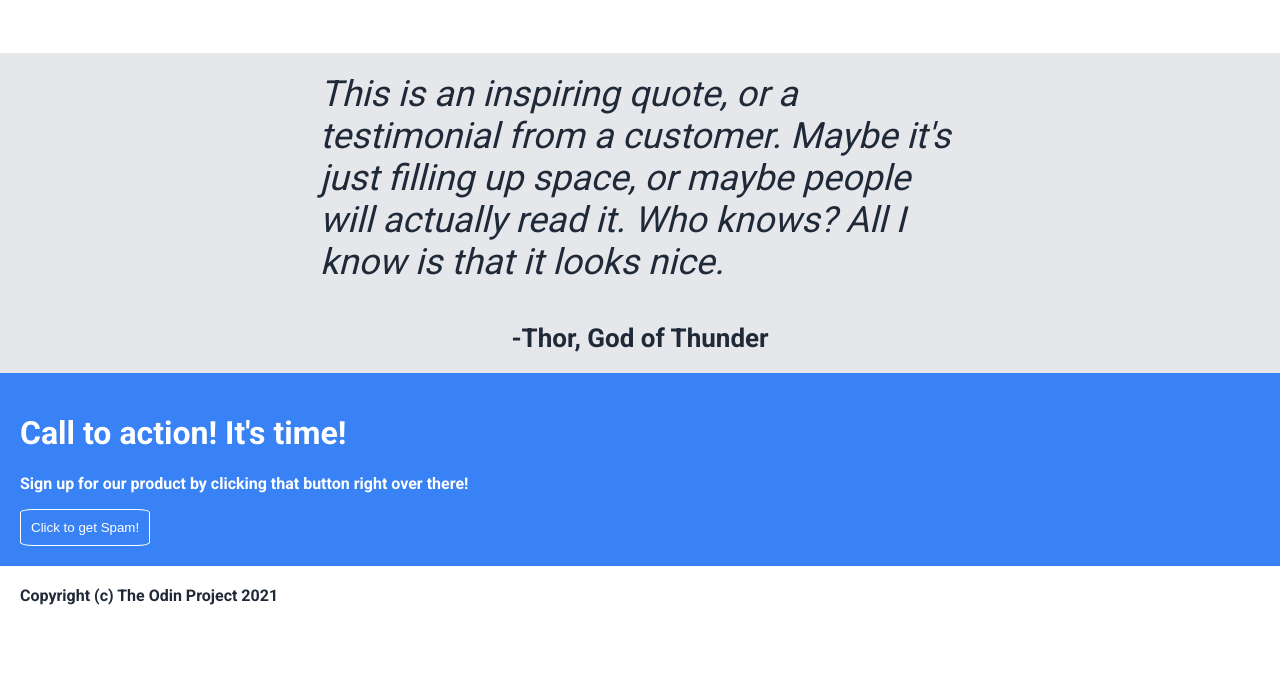
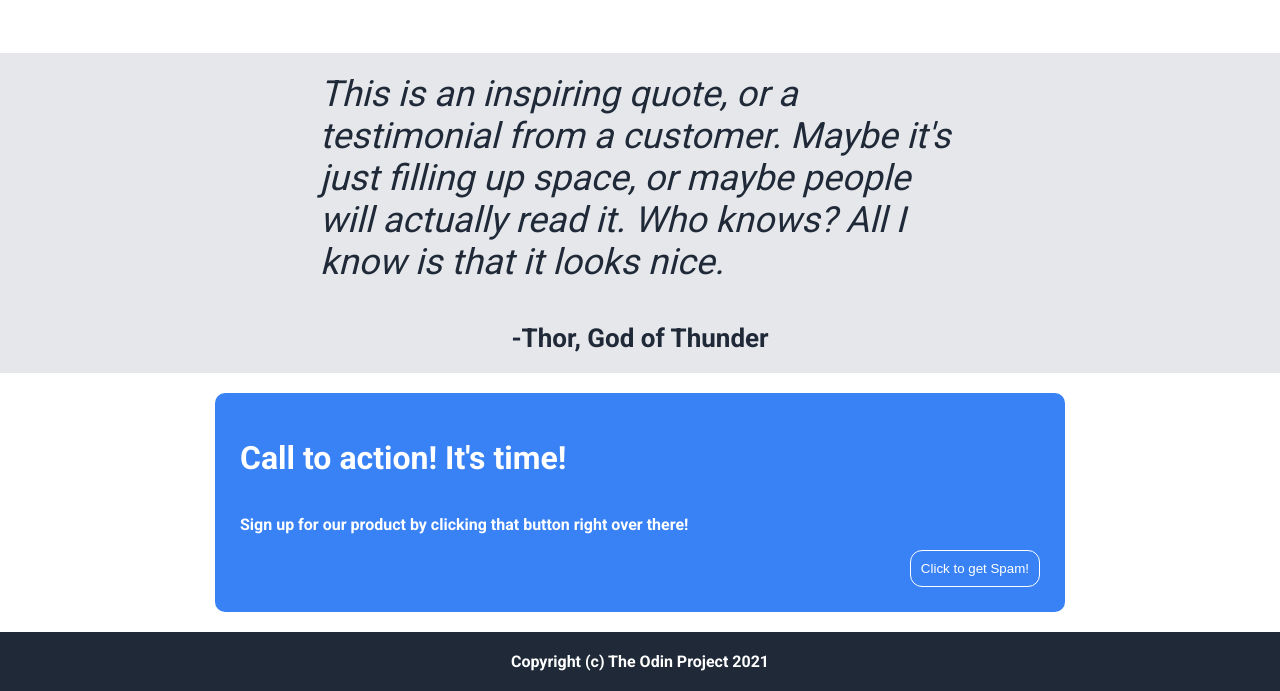
Before and after one commit to whisperswild/foundations-landing-page, a plain HTML site: page index.html in a window 1280 px wide. Shown: the part 503-1194 px from the top of the page. Before the commit the page ends 1128 px from the top, so only its background shows below. Drawn offline with Linux system fonts and the light colour scheme.

Commit message:
Complete landing page project

```diff
--- a/index.html
+++ b/index.html
@@ -67,11 +67,11 @@
             <div class="ad-text">
                 <h1>Call to action! It's time!</h1>
                 <p>Sign up for our product by clicking that button right over there!</p>
+                <div class="ad-button">
+                    <button>Click to get Spam!</button>
+                </div>
+            </div>
 
-            </div>
-            <div class="ad-button">
-                <button>Click to get Spam!</button>
-            </div>
         </div>
         <div class="footer">
             Copyright (c) The Odin Project 2021
--- a/style.css
+++ b/style.css
@@ -3,13 +3,14 @@
 body {
     height: 100vh;
     margin: 0px;
+
     font-family: Roboto, sans-serif;
 }
 
 button {
     background-color: #3882F6;
     border: 1px solid white;
-    border-radius: 10%;
+    border-radius: 12px;
     padding: 10px;
     color: white;
 }
@@ -125,21 +126,39 @@ ul {
 }
 
 .ad-segment {
-    background-color: #3882F6;
+    background-color: white;
     color: white;
     padding: 20px;
 
     display: flex;
-    flex-direction: column;
+    flex-direction: row;
     justify-content: center;
 }
 
+.ad-text {
+    background-color: #3882F6;
+    border-radius: 10px;
+
+    display: flex;
+    flex-direction: column;
+    padding: 25px;
+    min-width: 50em;
+    justify-content: flex-start;
+}
+
 .ad-button {
-    justify-content: flex-end;
+    align-self: flex-end;
+    align-content: center;
+
 }
 
 .footer {
+    background-color: #1F2937;
+    color: white;
+    size: 18px;
     padding: 20px;
 
     display: flex;
+    justify-content: center;
+
 }
```
